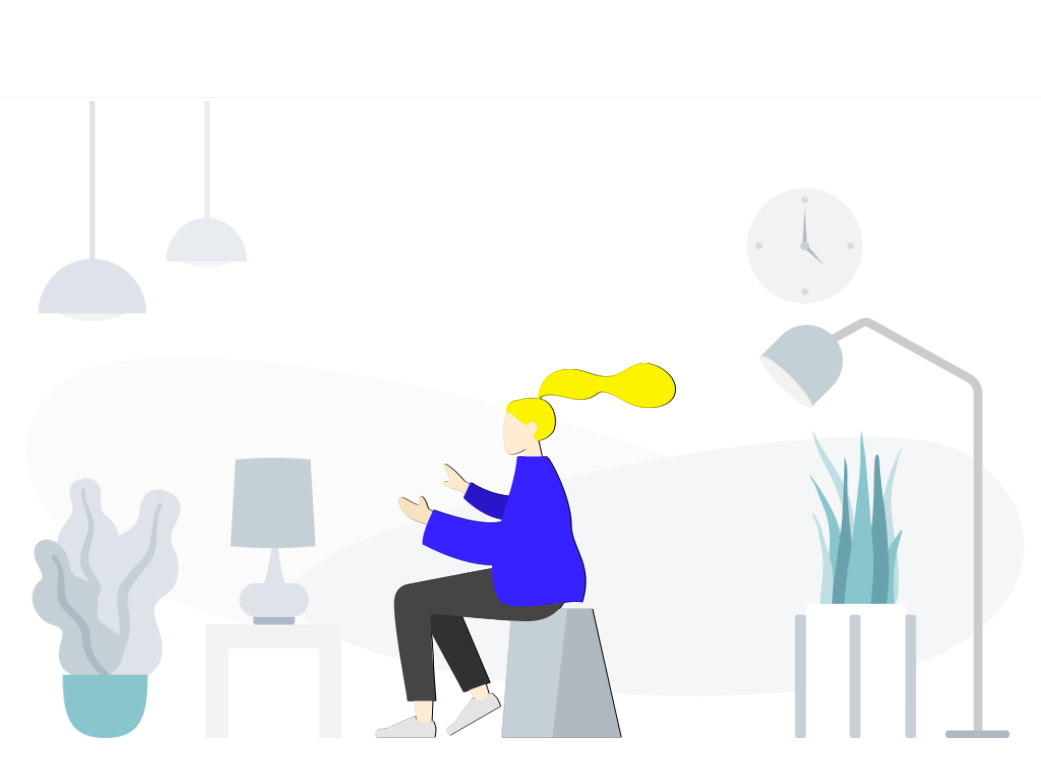
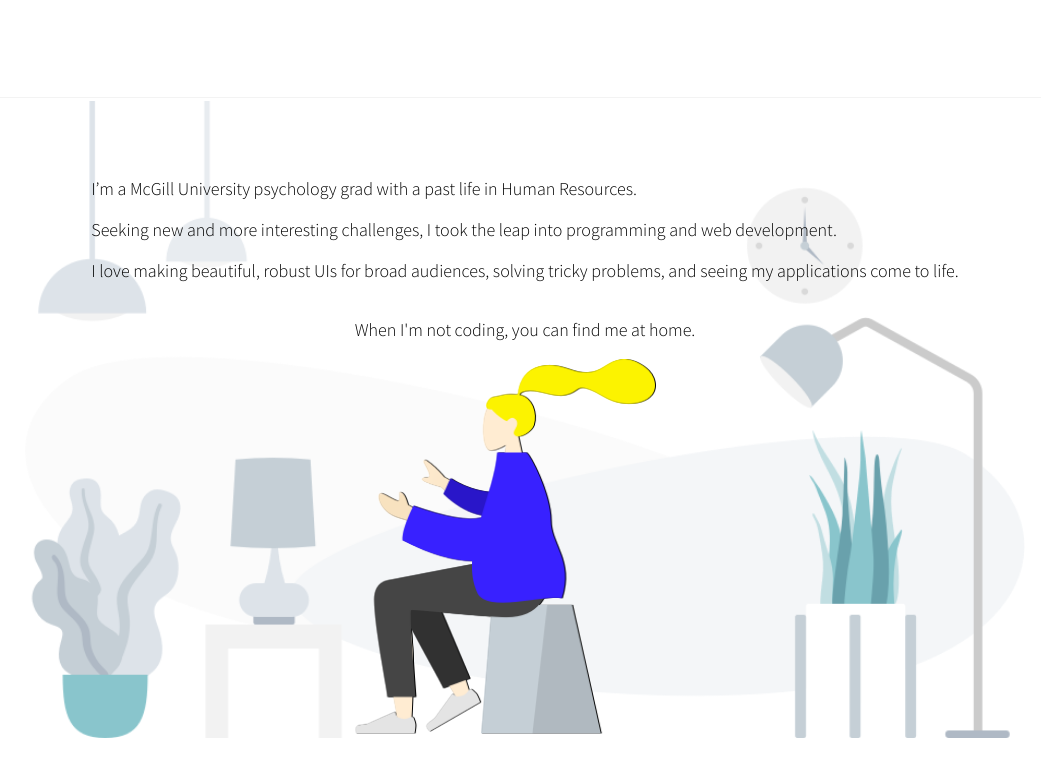
Before and after one commit to charlottedibb/2-portfolio-2-furious, a React (Create React App) app: page / in a window 1280 px wide. Shown: the part 702-1478 px from the top of the page, without its empty margins (115-1156 px from the left). Built offline with nearby package versions, Linux system fonts and the light colour scheme.

Commit message:
Add text content to About section

```diff
--- a/src/components/About.js
+++ b/src/components/About.js
@@ -3,7 +3,24 @@ import React from "react";
 export default function About() {
   return (
     <div className="about">
-      <img src={require("./sitting.png")} className="about-image" />
+      <div className="about-text">
+        <p>
+          I’m a McGill University psychology grad with a past life in Human
+          Resources.
+        </p>
+        <p>
+          Seeking new and more interesting challenges, I took the leap into
+          programming and web development.
+        </p>
+        <p>
+          I love making beautiful, robust UIs for broad audiences, solving
+          tricky problems, and seeing my applications come to life.
+        </p>
+      </div>
+      <div className="sitting">
+        <p>When I'm not coding, you can find me at home. </p>
+        <img src={require("./sitting.png")} className="about-image" alt="cartoon sitting person"/>
+      </div>
     </div>
   );
 }
```
